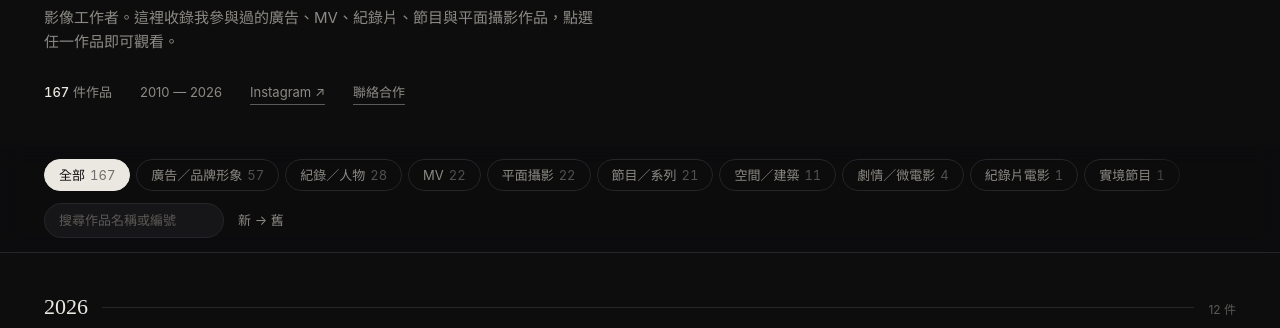
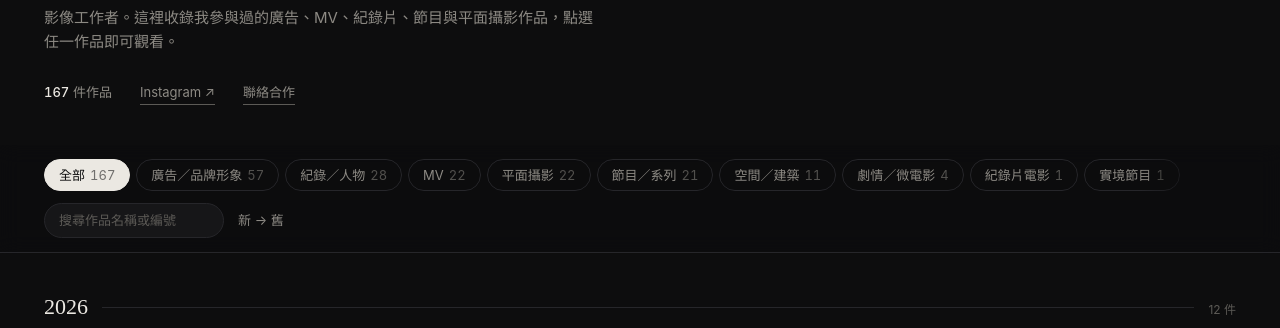
Before and after one commit to skylive531/skylive531.github.io, a plain HTML site: page index.html in a window 1280 px wide. Shown: the part 194-522 px from the top of the page. Drawn offline with Linux system fonts and the light colour scheme.

Commit message:
Add files via upload

```diff
--- a/index.html
+++ b/index.html
@@ -110,7 +110,6 @@
   <p class="intro">影像工作者。這裡收錄我參與過的廣告、MV、紀錄片、節目與平面攝影作品，點選任一作品即可觀看。</p>
   <div class="meta">
     <span><b id="count">—</b> 件作品</span>
-    <span id="span"></span>
     <a href="https://www.instagram.com/teachen_1990/" target="_blank" rel="noopener">Instagram ↗</a>
     <a href="#contact">聯絡合作</a>
   </div>
@@ -258,8 +257,6 @@
   fetch(DATA_FILE, {cache:'no-cache'}).then(function(r){ return r.json(); }).then(function(data){
     works = data.filter(function(w){ return w && w.title; });
     document.getElementById('count').textContent = works.length;
-    var years = works.map(function(w){ return (w.date || '').slice(0, 4); }).filter(Boolean).sort();
-    if (years.length) document.getElementById('span').textContent = years[0] + ' — ' + years[years.length - 1];
     buildChips(); render(); goHash();
   }).catch(function(){
     grid.innerHTML = '<p class="empty">作品資料讀取失敗。若是直接在電腦上雙擊開啟，請改用上傳後的網址瀏覽。</p>';
```
